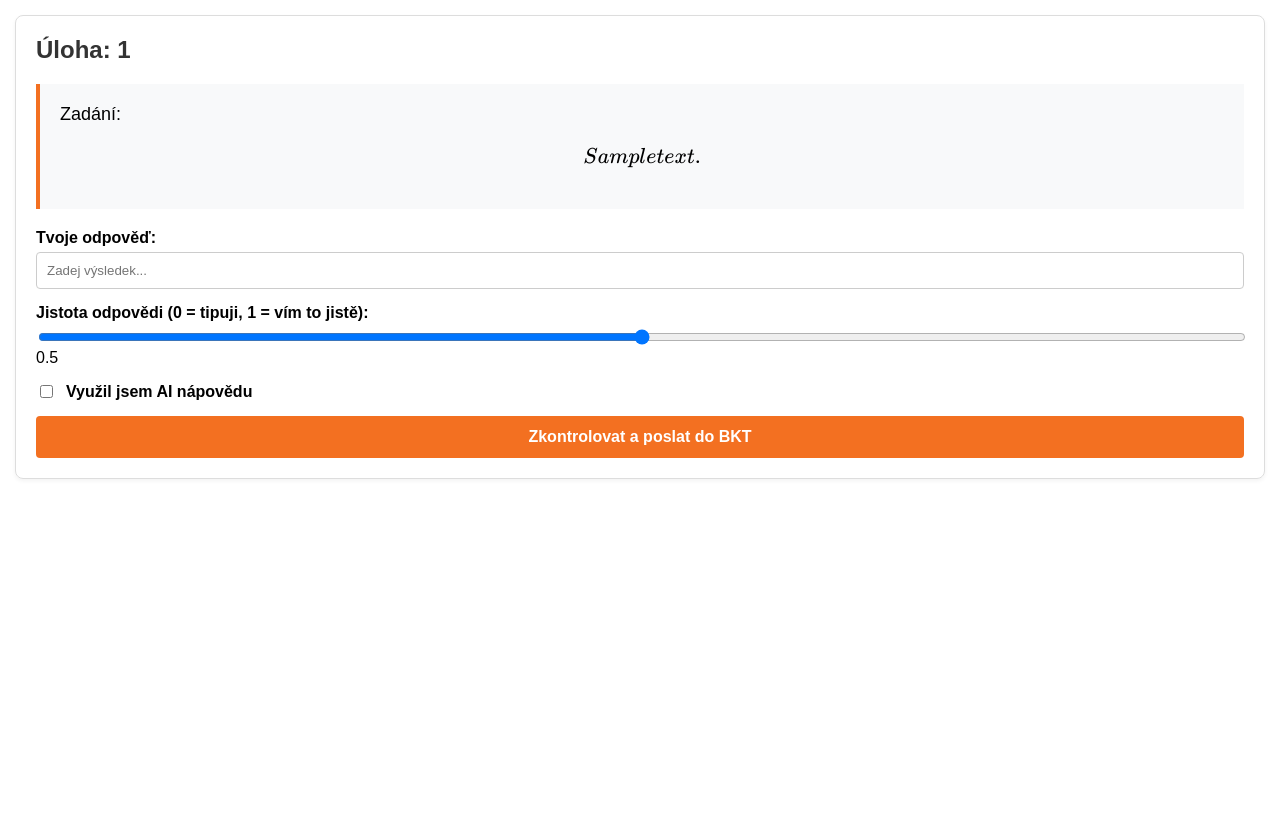
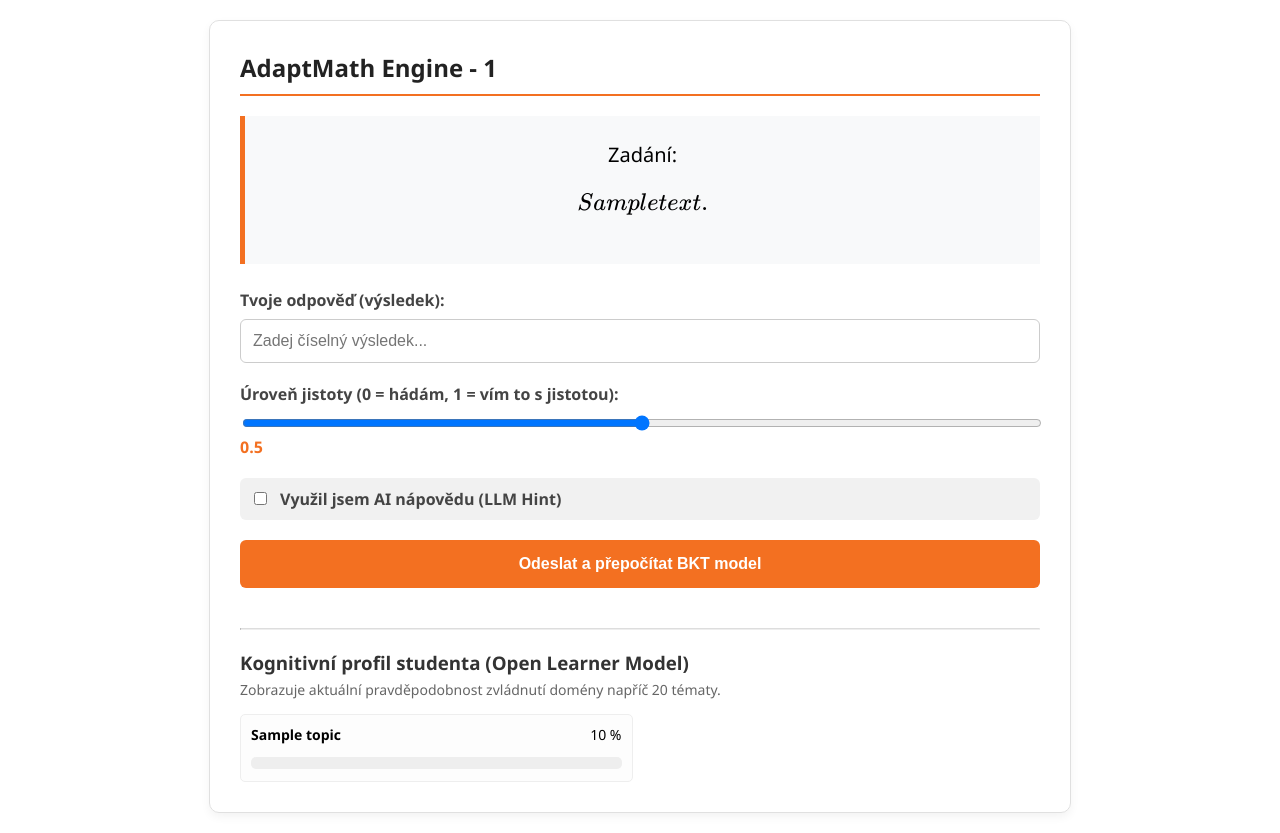
Before and after one commit to dominikpalla/adapt_math, a Flask app: template templates/index.html in a window 1280 px wide. Before the commit the page ends 479 px from the top, so only its background shows below. Run offline with Flask 3, Linux system fonts and the light colour scheme; the template is opened without the code that fills it: most values are stand-ins (such as "Sample title", 1, 10 or a date in 2020).

Commit message:
Second working demo

```diff
--- a/app.py
+++ b/app.py
@@ -1,20 +1,24 @@
 from flask import Flask, render_template, request, jsonify
+from sqlalchemy.orm.attributes import flag_modified  # Importováno správně nahoře
 from database import init_db
 from model import MathTask, Student, InteractionLog
 
 app = Flask(__name__)
 
-# Připojení na naši Docker DB
+# Konfigurace připojení k Docker PostgreSQL databázi
 DB_URL = "postgresql://adaptmath_user:supersecretpassword@localhost:5432/adaptmath"
 SessionLocal = init_db(DB_URL)
 
 
 @app.route("/")
 def index():
-    """Vykreslí UI s načtenou úlohou z databáze."""
+    """
+    Úvodní stránka: Načte data studenta a úlohy pro zobrazení v UI.
+    V reálném Moodlu by se ID studenta předávalo např. v parametru URL.
+    """
     session = SessionLocal()
     try:
-        # Pro účely dema načítáme natvrdo studenta 1 a naši limitu
+        # Načtení demo dat vytvořených skriptem seed_db.py
         student = session.query(Student).filter_by(student_id="student_1").first()
         task = session.query(MathTask).filter_by(task_id="task_calc_01").first()
 
@@ -22,74 +26,96 @@ def index():
             return "❌ Databáze není naplněna! Spusť nejprve skript seed_db.py."
 
         return render_template("index.html", task=task, student=student)
+    except Exception as e:
+        return f"❌ Chyba při načítání dat: {str(e)}"
     finally:
         session.close()
 
 
 @app.route("/evaluate", methods=["POST"])
 def evaluate():
-    """Přijme odpověď, vyhodnotí ji, uloží log a provede BKT update."""
+    """
+    API endpoint pro vyhodnocení odpovědi:
+    1. Ověří výsledek proti databázi.
+    2. Zapíše behaviorální log (InteractionLog).
+    3. Aktualizuje kognitivní profil studenta pomocí BKT logiky.
+    4. Vrací nový stav profilu pro Open Learner Model (OLM).
+    """
     data = request.get_json()
     session = SessionLocal()
 
     try:
+        # Vyhledání objektů v databázi
         task = session.query(MathTask).filter_by(task_id=data['task_id']).first()
         student = session.query(Student).filter_by(student_id=data['student_id']).first()
 
-        # 1. Vyhodnocení správnosti
-        is_correct = abs(float(data['student_answer']) - task.correct_answer) <= task.tolerance
+        if not task or not student:
+            return jsonify({"error": "Úloha nebo student nebyl nalezen"}), 404
 
-        # 2. Zápis do behaviorálních dat (logů)
+        # 1. Vyhodnocení správnosti (využíváme toleranci definovanou v modelu)
+        student_val = float(data['student_answer'])
+        is_correct = abs(student_val - task.correct_answer) <= task.tolerance
+
+        # 2. Záznam interakce (Behaviorální data pro budoucí IRT kalibraci)
         log = InteractionLog(
             student_id=student.student_id,
             task_id=task.task_id,
-            session_id="flask_iframe_session",
-            time_spent=12.0,  # V produkci budeme měřit reálný čas na frontendu
+            session_id="research_demo_session",
+            time_spent=15.0,  # Simulovaný čas řešení
             is_correct=is_correct,
             certainty_level=float(data['certainty']),
             used_llm_hint=data['used_hint']
         )
         session.add(log)
 
-        # 3. Zjednodušený BKT update kognitivního profilu
+        # 3. Adaptivní logika: Bayesian Knowledge Tracing (BKT) Update
+        # Určíme téma, kterého se úloha týká (z grafu znalostí)
         topic = task.graph_vector[0]
         current_p = student.cognitive_profile.get(topic, 0.1)
 
-        # Výpočet odměny/trestu dle jistoty a LLM nápovědy
+        # Výpočet parametrů učení (alfa) a trestu (beta) na základě jistoty a nápovědy
+        # Hodnoty odpovídají doporučení dr. Ševčíkové (0.1 - 0.4)
         alpha = 0.2 + (0.2 * float(data['certainty']))
         if data['used_hint']:
-            alpha *= 0.5
+            alpha *= 0.5  # Snížení odměny za použití AI nápovědy
 
         beta = 0.03 + (0.02 * float(data['certainty']))
 
+        # Aktualizace pravděpodobnosti znalosti (P_know)
         if is_correct:
             new_p = current_p + alpha * (1.0 - current_p)
         else:
             new_p = current_p - beta * current_p
 
+        # Saturace (hranice 1% až 99%)
         new_p = max(0.01, min(0.99, new_p))
 
-        # 4. Uložení updatovaného profilu
+        # 4. Aktualizace kognitivního profilu (JSON pole)
+        # Vytvoříme kopii, abychom neměnili originál před commitem
         updated_profile = dict(student.cognitive_profile)
         updated_profile[topic] = new_p
         student.cognitive_profile = updated_profile
-        session.flag_modified(student, "cognitive_profile")  # Nutné pro JSON pole v SQLAlchemy
+
+        # Oznámíme SQLAlchemy změnu v JSON struktuře
+        flag_modified(student, "cognitive_profile")
 
         session.commit()
 
+        # Odeslání výsledků zpět na frontend
         return jsonify({
             "is_correct": is_correct,
             "correct_answer": task.correct_answer,
-            "new_mastery": round(new_p * 100)
+            "new_profile": updated_profile
         })
 
     except Exception as e:
         session.rollback()
-        return jsonify({"error": str(e)}), 500
+        # Vracíme detail chyby pro snadnější debugování dema
+        return jsonify({"error": f"Chyba serveru: {str(e)}"}), 500
     finally:
         session.close()
 
 
 if __name__ == "__main__":
-    # Spuštění Flask serveru
+    print("🚀 AdaptMath Engine běží na http://127.0.0.1:5000")
     app.run(debug=True, port=5000)
--- a/templates/index.html
+++ b/templates/index.html
@@ -3,60 +3,85 @@
 <head>
     <meta charset="UTF-8">
     <meta name="viewport" content="width=device-width, initial-scale=1.0">
-    <title>AdaptMath - Iframe Demo</title>
+    <title>AdaptMath - Iframe Demo s OLM</title>
 
     <link rel="stylesheet" href="https://cdn.jsdelivr.net/npm/katex@0.16.8/dist/katex.min.css">
     <script defer src="https://cdn.jsdelivr.net/npm/katex@0.16.8/dist/katex.min.js"></script>
     <script defer src="https://cdn.jsdelivr.net/npm/katex@0.16.8/dist/contrib/auto-render.min.js"></script>
 
     <style>
-        body { font-family: Arial, sans-serif; background-color: #ffffff; margin: 0; padding: 15px; }
-        .container { max-width: 100%; border: 1px solid #ddd; padding: 20px; border-radius: 8px; box-shadow: 0 2px 4px rgba(0,0,0,0.05); }
-        .task-box { background-color: #f8f9fa; padding: 20px; border-left: 4px solid #f37021; margin-bottom: 20px; font-size: 18px; }
-        .form-group { margin-bottom: 15px; }
-        label { display: block; font-weight: bold; margin-bottom: 5px; }
-        input[type="number"] { width: 100%; padding: 10px; border: 1px solid #ccc; border-radius: 4px; box-sizing: border-box; }
+        body { font-family: 'Segoe UI', Tahoma, Geneva, Verdana, sans-serif; background-color: #ffffff; margin: 0; padding: 20px; }
+        .container { max-width: 800px; margin: 0 auto; border: 1px solid #e0e0e0; padding: 30px; border-radius: 10px; box-shadow: 0 4px 10px rgba(0,0,0,0.05); }
+        .task-box { background-color: #f8f9fa; padding: 25px; border-left: 5px solid #f37021; margin-bottom: 25px; font-size: 20px; text-align: center; }
+        .form-group { margin-bottom: 20px; }
+        label { display: block; font-weight: 600; margin-bottom: 8px; color: #444; }
+        input[type="number"] { width: 100%; padding: 12px; border: 1px solid #ccc; border-radius: 6px; box-sizing: border-box; font-size: 16px; }
         input[type="range"] { width: 100%; }
-        .checkbox-group { display: flex; align-items: center; gap: 10px; }
-        button { background-color: #f37021; color: white; border: none; padding: 12px 20px; font-size: 16px; border-radius: 4px; cursor: pointer; width: 100%; font-weight: bold; }
+        .checkbox-group { display: flex; align-items: center; gap: 10px; background-color: #f1f1f1; padding: 10px; border-radius: 6px; }
+        button { background-color: #f37021; color: white; border: none; padding: 15px 20px; font-size: 16px; border-radius: 6px; cursor: pointer; width: 100%; font-weight: bold; transition: background-color 0.2s; }
         button:hover { background-color: #d95e16; }
-        #result-box { margin-top: 20px; padding: 15px; border-radius: 4px; display: none; }
+        #result-box { margin-top: 20px; padding: 15px; border-radius: 6px; display: none; font-size: 16px; }
         .success { background-color: #d4edda; color: #155724; border: 1px solid #c3e6cb; }
         .error { background-color: #f8d7da; color: #721c24; border: 1px solid #f5c6cb; }
+
+        /* Styly pro Open Learner Model (20 kategorií) */
+        .olm-grid { display: grid; grid-template-columns: 1fr 1fr; gap: 15px; margin-top: 15px; }
+        .profile-item { background: #fdfdfd; padding: 10px; border: 1px solid #eee; border-radius: 5px; }
+        .profile-header { display: flex; justify-content: space-between; margin-bottom: 5px; font-size: 14px; }
+        progress { width: 100%; height: 12px; border-radius: 5px; }
+        progress::-webkit-progress-bar { background-color: #eee; border-radius: 5px; }
+        progress::-webkit-progress-value { background-color: #0056b3; border-radius: 5px; transition: width 0.5s ease-in-out; }
     </style>
 </head>
 <body>
 
 <div class="container">
-    <h2 style="margin-top: 0; color: #333;">Úloha: {{ task.task_id }}</h2>
+    <h2 style="margin-top: 0; color: #222; border-bottom: 2px solid #f37021; padding-bottom: 10px;">AdaptMath Engine - {{ task.task_id }}</h2>
 
     <div class="task-box" id="task-content">
         Zadání: $$ {{ task.content_latex }} $$
     </div>
 
     <div class="form-group">
-        <label for="student-answer">Tvoje odpověď:</label>
-        <input type="number" id="student-answer" step="0.01" placeholder="Zadej výsledek...">
+        <label for="student-answer">Tvoje odpověď (výsledek):</label>
+        <input type="number" id="student-answer" step="0.01" placeholder="Zadej číselný výsledek...">
     </div>
 
     <div class="form-group">
-        <label for="certainty">Jistota odpovědi (0 = tipuji, 1 = vím to jistě):</label>
+        <label for="certainty">Úroveň jistoty (0 = hádám, 1 = vím to s jistotou):</label>
         <input type="range" id="certainty" min="0" max="1" step="0.1" value="0.5" oninput="document.getElementById('certainty-val').innerText = this.value">
-        <span id="certainty-val">0.5</span>
+        <span id="certainty-val" style="font-weight: bold; color: #f37021;">0.5</span>
     </div>
 
     <div class="form-group checkbox-group">
         <input type="checkbox" id="used-hint">
-        <label for="used-hint" style="margin: 0;">Využil jsem AI nápovědu</label>
+        <label for="used-hint" style="margin: 0; cursor: pointer;">Využil jsem AI nápovědu (LLM Hint)</label>
     </div>
 
-    <button onclick="submitAnswer()">Zkontrolovat a poslat do BKT</button>
+    <button onclick="submitAnswer()">Odeslat a přepočítat BKT model</button>
 
     <div id="result-box"></div>
+
+    <hr style="margin: 40px 0 20px 0; border-top: 1px solid #ddd;">
+
+    <h3 style="color: #333; margin-bottom: 5px;">Kognitivní profil studenta (Open Learner Model)</h3>
+    <p style="color: #666; font-size: 14px; margin-top: 0;">Zobrazuje aktuální pravděpodobnost zvládnutí domény napříč 20 tématy.</p>
+
+    <div class="olm-grid" id="cognitive-profile-container">
+        {% for topic, mastery in student.cognitive_profile.items() %}
+            <div class="profile-item">
+                <div class="profile-header">
+                    <strong>{{ topic }}</strong>
+                    <span id="val-{{ topic }}">{{ (mastery * 100)|round }} %</span>
+                </div>
+                <progress id="bar-{{ topic }}" value="{{ mastery }}" max="1"></progress>
+            </div>
+        {% endfor %}
+    </div>
 </div>
 
 <script>
-    // Inicializace KaTeXu
+    // Inicializace KaTeXu pro renderování rovnic
     document.addEventListener("DOMContentLoaded", function() {
         renderMathInElement(document.body, {
             delimiters: [
@@ -73,16 +98,15 @@
         const resultBox = document.getElementById('result-box');
 
         if (answer === "") {
-            alert("Prosím, zadej odpověď.");
+            alert("Prosím, zadej nejprve odpověď.");
             return;
         }
 
         resultBox.style.display = "block";
         resultBox.className = "";
-        resultBox.innerHTML = "⏳ Vyhodnocuji a aktualizuji kognitivní profil...";
+        resultBox.innerHTML = "⏳ Odesílám data do BKT enginu a přepočítávám matici...";
 
         try {
-            // Odeslání do Flasku
             const response = await fetch('/evaluate', {
                 method: 'POST',
                 headers: { 'Content-Type': 'application/json' },
@@ -97,18 +121,39 @@
 
             const data = await response.json();
 
+            // Vypsání hlášky o úspěšnosti
             if (data.is_correct) {
                 resultBox.className = "success";
-                resultBox.innerHTML = `<strong>✅ Správně!</strong><br>
-                                       <em>Tvůj kognitivní model (BKT) pro toto téma stoupl na: ${data.new_mastery} %</em>`;
+                resultBox.innerHTML = `<strong>✅ Správná odpověď!</strong><br>Behaviorální log byl zapsán do databáze a vektor znalostí byl aktualizován.`;
             } else {
                 resultBox.className = "error";
-                resultBox.innerHTML = `<strong>❌ Špatně!</strong> (Správná odpověď byla ${data.correct_answer})<br>
-                                       <em>Tvůj kognitivní model (BKT) klesl na: ${data.new_mastery} %</em>`;
+                resultBox.innerHTML = `<strong>❌ Špatná odpověď!</strong> (Očekáváno: ${data.correct_answer})<br>Behaviorální log byl zapsán do databáze a vektor znalostí byl snížen.`;
+            }
+
+            // Plynulá animovaná aktualizace všech 20 progress barů
+            for (const [topic, mastery] of Object.entries(data.new_profile)) {
+                const masteryPercent = Math.round(mastery * 100);
+
+                // Získání elementů bez mezer (ošetření pro ID v HTML)
+                const safeTopicId = topic.replace(/\s+/g, ' ');
+
+                const valElement = document.getElementById(`val-${safeTopicId}`);
+                const barElement = document.getElementById(`bar-${safeTopicId}`);
+
+                if (valElement && barElement) {
+                    valElement.innerText = `${masteryPercent} %`;
+                    barElement.value = mastery;
+
+                    // Zvýraznění změněného tématu (Limity funkcí)
+                    if (topic === "Limity funkcí") {
+                        barElement.parentElement.style.backgroundColor = "#fff3cd";
+                        barElement.parentElement.style.border = "1px solid #ffeeba";
+                    }
+                }
             }
         } catch (error) {
             resultBox.className = "error";
-            resultBox.innerHTML = "❌ Chyba spojení se serverem.";
+            resultBox.innerHTML = "❌ Chyba spojení s Flask serverem.";
         }
     }
 </script>
```
Also changed, not shown: seed_db.py (+59 -35 lines).
